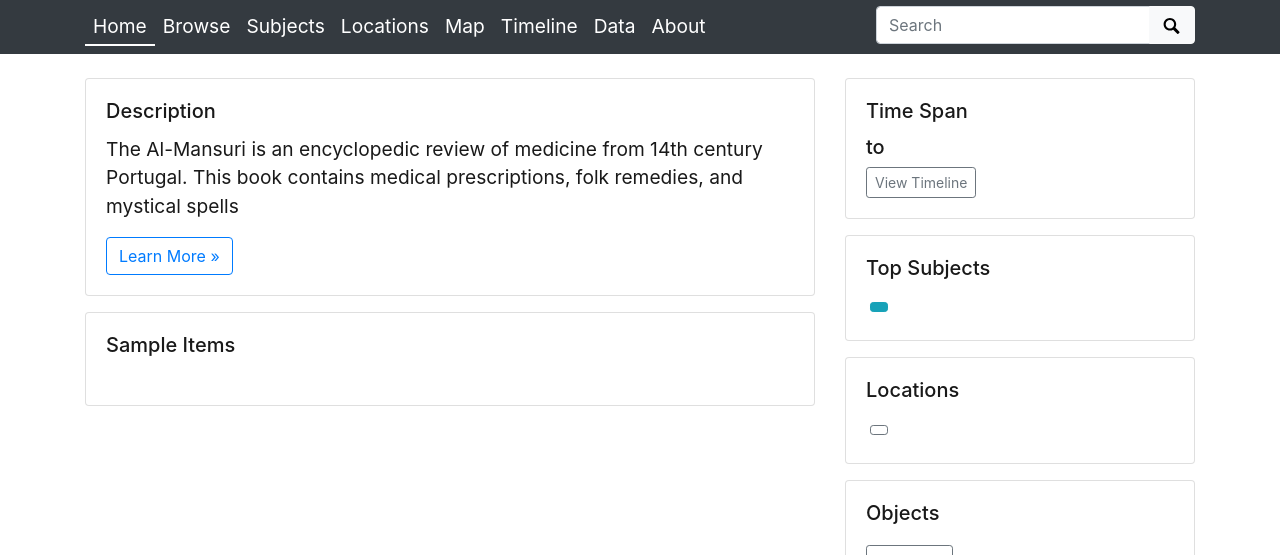
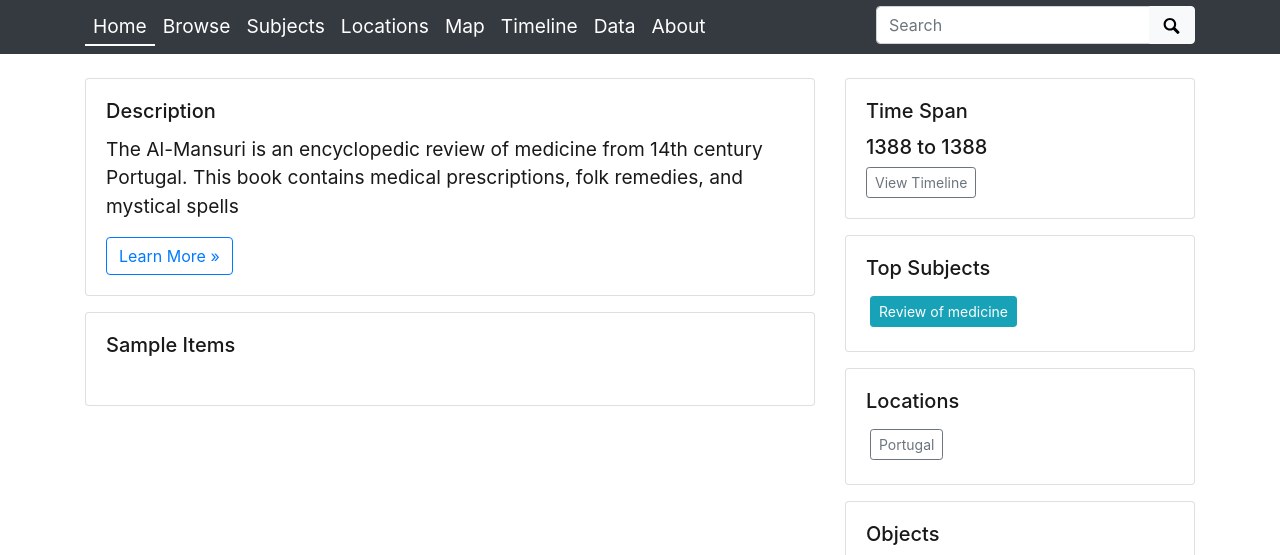
Before and after one commit to apbrooks1/AlMansuri_archive, a Jekyll site: the page built from index.md, in a window 1280 px wide and 900 px high, cut to the strip 345-900 px from the top of the window. Built offline with Jekyll 4.4.1, drawn with Linux system fonts in a browser that asks for light colours; part of the change alters nothing that is shown.

```diff
--- a/_config.yml
+++ b/_config.yml
@@ -34,7 +34,7 @@ author: Allison Brooks and Lily Prince
 #
 # Set the metadata for your collection (the name of the csv file in your _data directory that describes the objects in your collection)
 # Use the filename of your CSV **without** the ".csv" extension! E.g. _data/demo-metadata.csv --> "demo-metadata"
-metadata: collectionbuilderproject.csv
+metadata: collectionbuilderproject
 
 ##########
 # Site/Organization Branding
```
